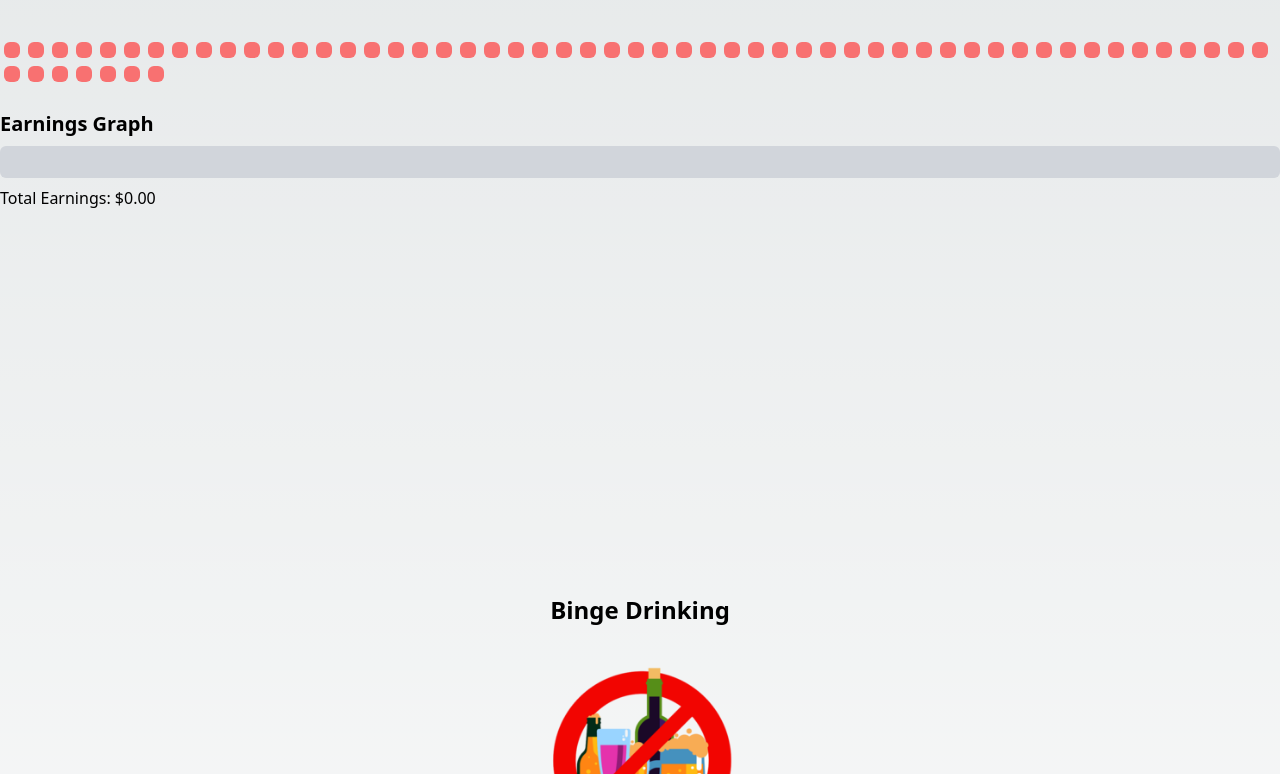
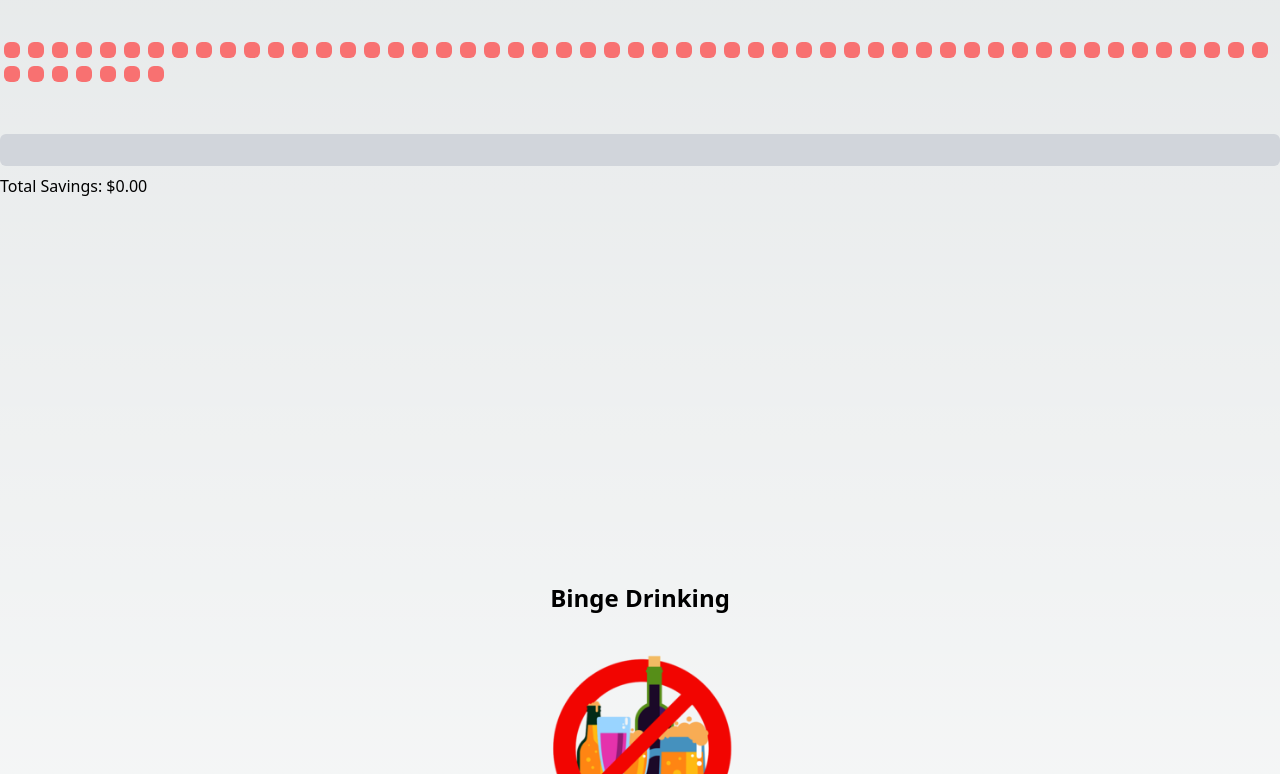
Before and after one commit to Brosey27/Bad-Habit-Breaker, a Next.js app in the folder bad-habit-breaker/: page / in a window 1280 px wide. Shown: the part 1106-1880 px from the top of the page. Built offline with nearby package versions, Linux system fonts and the light colour scheme.

Commit message:
Add new state bar variable that updates the barwidth whenever the completed count changes.

```diff
--- a/bad-habit-breaker/components/EarningsGraph.js
+++ b/bad-habit-breaker/components/EarningsGraph.js
@@ -1,29 +1,30 @@
-const EarningsGraph = ({ section, earningsSmoking, earningsDrinking }) => {
+const EarningsGraph = ({ section, earningsSmoking, earningsDrinking, allClicked, totalSquares }) => {
   const maxWidth = 300; // Adjust this based on your design
   let barWidth;
 
-  if (section === "Smoking") {
-    barWidth = Math.min(maxWidth, earningsSmoking);
-  } else if (section === "Drinking") {
-    barWidth = Math.min(maxWidth, earningsDrinking);
-  }
+  // Calculate the ratio of clicked squares to total squares
+  const ratio = allClicked ? 1 : totalSquares > 0 ? earningsSmoking / (totalSquares * 25) : 0;
+
+  barWidth = maxWidth * ratio;
 
   // Calculate the total earnings based on the section-specific earnings
-  const totalEarnings = section === "Smoking" ? earningsSmoking : earningsDrinking;
+  const totalEarnings =
+    section === "Smoking" ? earningsSmoking : section === "Drinking" ? earningsDrinking : 0;
 
-  // Format the total earnings with two decimal places
-  const formattedEarnings = totalEarnings.toFixed(2);
+  // Check if totalEarnings is a number before formatting
+  const formattedEarnings =
+    typeof totalEarnings === "number" ? totalEarnings.toFixed(2) : "0.00";
 
+  // Change the label and remove the "Earnings Graph" text
   return (
     <div className="mt-4">
-      <h2 className="text-xl font-semibold mb-2">Earnings Graph</h2>
       <div className="bg-gray-300 h-8 rounded-md">
         <div
           className="bg-green-500 h-8 rounded-md"
-          style={{ width: `${(barWidth / maxWidth) * 100}%` }}
+          style={{ width: `${barWidth}px` }}
         ></div>
       </div>
-      <p className="mt-2">Total Earnings: ${formattedEarnings}</p>
+      <p className="mt-2">Total Savings: ${formattedEarnings}</p>
     </div>
   );
 };
--- a/bad-habit-breaker/components/HabitGrid.js
+++ b/bad-habit-breaker/components/HabitGrid.js
@@ -1,9 +1,17 @@
-import React, { useState } from 'react';
+import React, { useState, useEffect } from 'react';
 
 const HabitGrid = ({ section, updateEarnings }) => {
   const totalSquares = 60; // Total number of squares
   const [habits, setHabits] = useState(Array(totalSquares).fill(false));
   const [message, setMessage] = useState('');
+  const [completedCount, setCompletedCount] = useState(0); // Add this state
+  const [barWidth, setBarWidth] = useState(0); // Add a state for the bar width
+
+  useEffect(() => {
+    // Calculate the width of the green bar based on the completedCount
+    const newBarWidth = (completedCount / totalSquares) * 100;
+    setBarWidth(newBarWidth);
+  }, [completedCount]);
 
   const toggleDay = (index) => {
     console.log("toggleDay called"); // Add this line for debugging
@@ -35,6 +43,7 @@ const HabitGrid = ({ section, updateEarnings }) => {
     } else {
       setMessage('');
     }
+    setCompletedCount(clickedCount); // Update the completedCount
   };
 
   return (
@@ -49,6 +58,10 @@ const HabitGrid = ({ section, updateEarnings }) => {
         />
       ))}
       <div className="w-full text-center text-green-600 mt-2">{message}</div>
+      <div
+            className="bg-green-500 h-8 rounded-md"
+            style={{ width: `${barWidth}%` }} // Set the width as a percentage
+          ></div>
     </div>
   );
 };
--- a/bad-habit-breaker/pages/index.js
+++ b/bad-habit-breaker/pages/index.js
@@ -13,6 +13,7 @@ const Home = () => {
   const [nav, setNav] = useState(true);
   const [earningsSmoking, setEarningsSmoking] = useState(0);
 const [earningsDrinking, setEarningsDrinking] = useState(0);
+const [completedCount, setCompletedCount] = useState(0); // Add this state
 
 // Update the corresponding earnings state in the updateEarnings function
 const updateEarnings = (totalEarnings, section) => {
@@ -77,7 +78,11 @@ const updateEarnings = (totalEarnings, section) => {
 
     <HabitGrid section="Smoking" updateEarnings={(totalEarnings) => updateEarnings(totalEarnings, "Smoking")} />
      {/* Earnings Graph */}
-     <EarningsGraph earningsSmoking={earningsSmoking} section="Smoking" />
+     <EarningsGraph
+        earningsSmoking={earningsSmoking}
+        section="Smoking"
+        completedCount={completedCount} // Pass completedCount
+      />
 
   </div>
 
```
